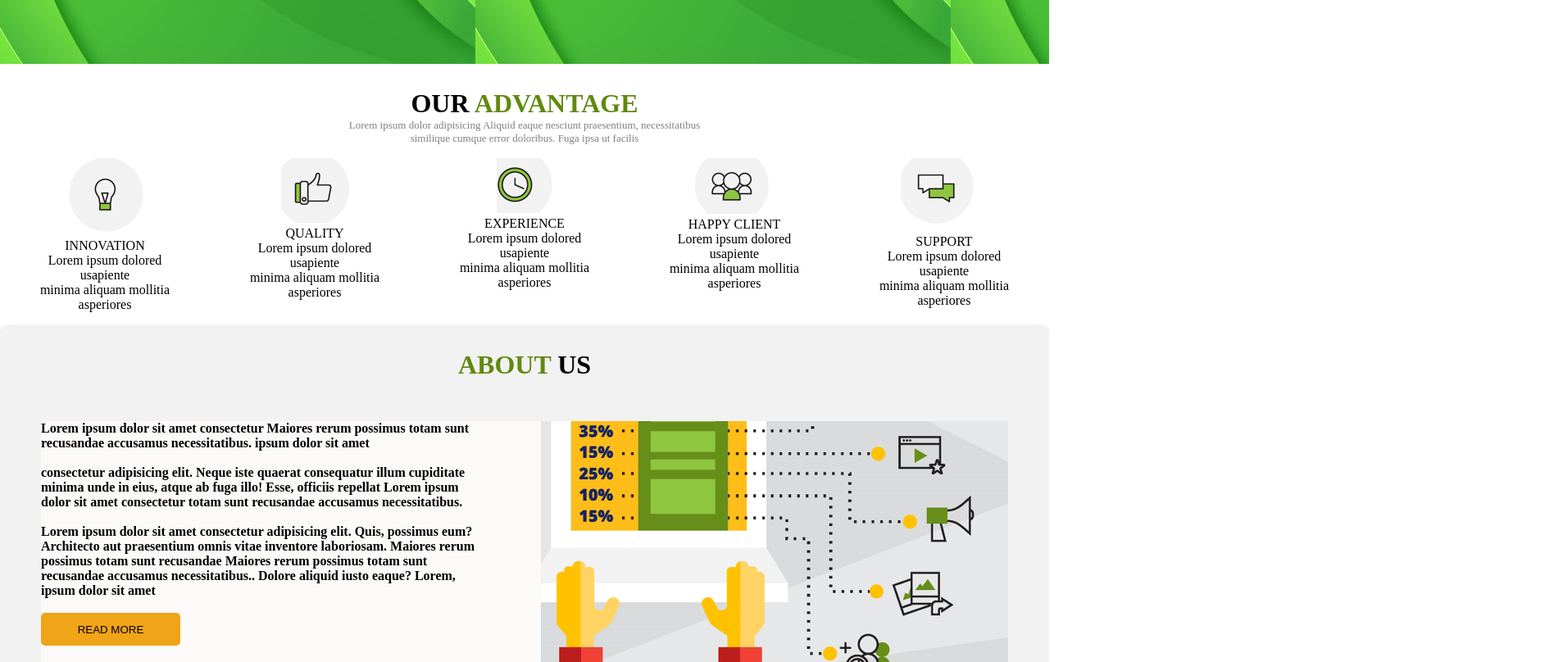
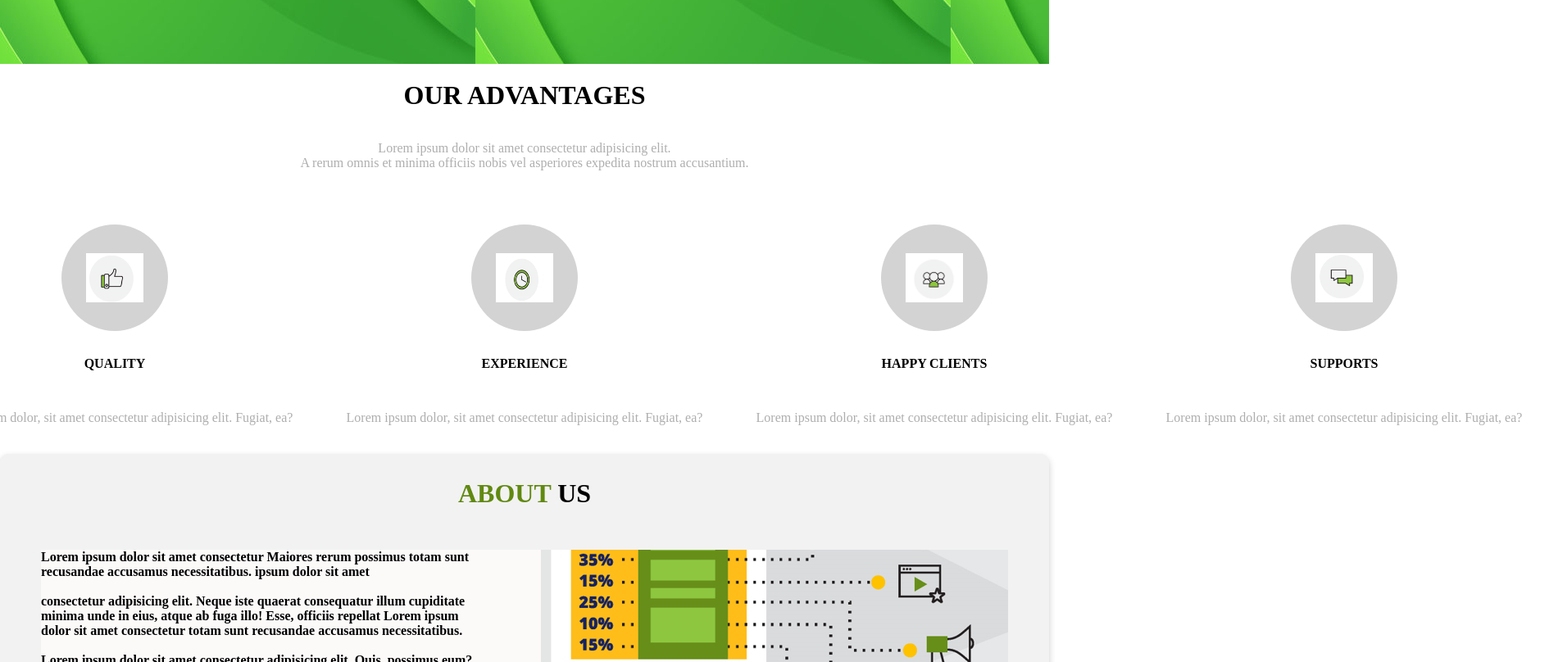
Before and after one commit to areesha-22/PORTFOLIO-TEMPLATE, a plain HTML site: page index.html in a window 1280 px wide. Shown: the part 292-1100 px from the top of the page at 82% size, 1890 px wide, since content can reach past the window. Drawn offline with Linux system fonts and the light colour scheme.

Commit message:
HTML ASSIGNMENT

```diff
--- a/index.html
+++ b/index.html
@@ -54,46 +54,42 @@
                 <button class="btn2">READ MORE</button>
              </div>
         </div>
-        <div >
-            <div class="h1" id="why">
-                OUR <span style="color: rgb(97, 137, 17);">ADVANTAGE</span>
-
-
-                <div style="color: grey ;font-size: small; font-weight: normal;">Lorem ipsum dolor adipisicing Aliquid eaque nesciunt praesentium, necessitatibus <br>similique cumque error doloribus. Fuga ipsa ut facilis </div>
+        <div class="ourAdvantages">
+            <h1>OUR <span>ADVANTAGES</span></h1>
+            <p>Lorem ipsum dolor sit amet consectetur adipisicing elit. <br>A rerum omnis et minima officiis nobis vel asperiores expedita nostrum accusantium.</p>
+            <div class="ourAdvantages-icons">
+                <div class="ourAdvantages-icons-cards">
+                    <div class="ourAdvantages-icons-cards-img">
+                    <img src="./image/innovation.png" alt="Innovation" width="70px" height="60px"></div>
+                    <h4>INNOVATION</h4>
+                    <p>Lorem ipsum dolor, sit amet consectetur adipisicing elit. Fugiat, ea?</p>
+                </div>
+                <div class="ourAdvantages-icons-cards">
+                    <div class="ourAdvantages-icons-cards-img">
+                    <img src="./image/quality.png" alt="quality logo" width="70px" height="60px"></div>
+                    <h4>QUALITY</h4>
+                    <p>Lorem ipsum dolor, sit amet consectetur adipisicing elit. Fugiat, ea? </p>
+                </div>
+                <div class="ourAdvantages-icons-cards">
+                    <div class="ourAdvantages-icons-cards-img">
+                    <img src="./image/time.png" alt="time logo" width="70px" height="60px"></div>
+                    <h4>EXPERIENCE</h4>
+                    <p>Lorem ipsum dolor, sit amet consectetur adipisicing elit. Fugiat, ea? </p>
+                </div>
+                <div class="ourAdvantages-icons-cards">
+                    <div class="ourAdvantages-icons-cards-img">
+                    <img src="./image/clients.PNG" alt="client logo" width="70px" height="60px"></div>
+                    <h4>HAPPY CLIENTS</h4>
+                    <p>Lorem ipsum dolor, sit amet consectetur adipisicing elit. Fugiat, ea?</p>
+                </div>
+                <div class="ourAdvantages-icons-cards">
+                    <div class="ourAdvantages-icons-cards-img">
+                    <img src="./image/support.png" alt="support logo" width="70px" height="60px"></div>
+                    <h4>SUPPORTS</h4>
+                    <p>Lorem ipsum dolor, sit amet consectetur adipisicing elit. Fugiat, ea?</p>
+                </div>
             </div>
-            <DIV style="display: flex; text-align: center;">
-           <figure >
-                <img src="./image/q.PNG"alt="logo">
-                <figcaption>
-                    INNOVATION
-                    <BR>Lorem ipsum dolored usapiente <br>minima aliquam mollitia asperiores
-            </figcaption></figure>
-            <figure >
-                <img src="./image/w.PNG"alt="logo">
-                <figcaption>
-                    QUALITY
-                    <BR>Lorem ipsum dolored usapiente <br>minima aliquam mollitia asperiores
-            </figcaption></figure>
-            <figure >
-                <img src="./image/e.PNG"alt="logo">
-                <figcaption>
-                 EXPERIENCE
-                    <BR>Lorem ipsum dolored usapiente <br>minima aliquam mollitia asperiores
-            </figcaption></figure>
-            <figure >
-                <img src="./image/r.PNG"alt="logo">
-                <figcaption>
-                 HAPPY CLIENT
-                    <BR>Lorem ipsum dolored usapiente <br>minima aliquam mollitia asperiores
-            </figcaption></figure>
-            <figure >
-                <img src="./image/t.PNG"alt="logo">
-                <figcaption>
-                    SUPPORT
-                    <BR>Lorem ipsum dolored usapiente <br>minima aliquam mollitia asperiores
-            </figcaption></figure>
-        </DIV>
-            </div>
+        </div>
 
             <section style=" background-color: #f2f2f2;
             border-radius: 10px;padding-bottom: 40px; box-shadow: 0 4px 8px 0 rgba(0,0,0,0.2);">
--- a/style.css
+++ b/style.css
@@ -28,6 +28,8 @@ body{
 
 
 }
+
+
 .h1{
 color: black;
 font-size:xx-large;
@@ -75,6 +77,58 @@ padding-top: 30px;
 .image{
   padding-left: 30px;
 }
+.ourAdvantages{
+  display: flex;
+  flex-direction: column;
+  align-items: center;
+  height: 100%;
+  width: 100%;
+  background-color:white;
+}
+.ourAdvantages h1{
+  margin-top: 20px;
+}
+.ourAdvantages p {
+  text-align: center;
+  color: rgb(175, 174, 174)
+}
+.ourAdvantages-icons{
+  margin-top: 30px;
+  display: flex;
+  justify-content: space-evenly;
+}
+.ourAdvantages-icons-cards-img{
+  width: 130px;
+  height: 130px;
+  background-color: lightgrey;
+  border-radius: 50%;
+  background-position:center;
+  display: flex;
+  justify-content: center;
+  align-items: center;
+}
+.ourAdvantages-icons-cards-img:hover{
+  transform: scale(1.05);
+  transition: 0.5s;
+  box-shadow: 0px 5px 10px black;
+  transform: rotateY(180deg);
+}
+
+.ourAdvantages-icons-cards{
+  width: 500px;
+  height: 300px;
+  display: flex;
+  flex-direction: column;
+  justify-content: center;
+  align-items: center;
+  gap: 10px;
+}
+@media (max-width:950px) {
+  .ourAdvantages-icons{
+      display: flex;
+      flex-direction: column;
+  }
+}
 
 .btn3{
     height: 40px;
@@ -90,6 +144,7 @@ padding-top: 30px;
       display: flex;
       flex-direction: column;
   }
+
 
   .image{
       margin-top: 20px;
```
Also changed, not shown: image/clients.PNG (added), image/contact.PNG (deleted), image/e.PNG (deleted), image/innovation.PNG (added), image/q.PNG (deleted), image/quality.PNG (added), image/r.PNG (deleted), image/support.PNG (added), image/t.PNG (deleted), image/time.PNG (added), image/w.PNG (deleted).
